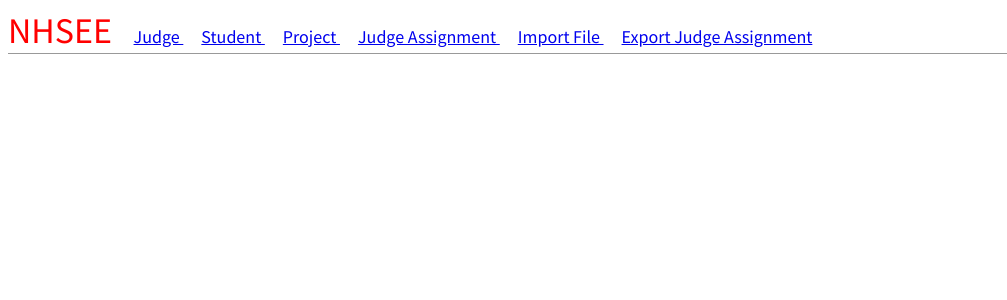
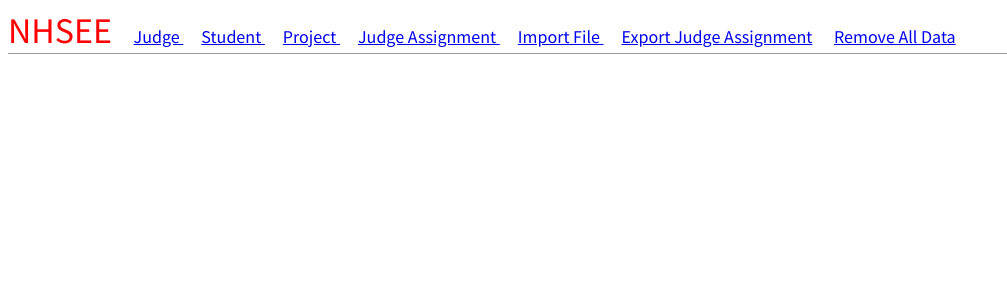
Before and after one commit to alextenczar/3-julian-alex, a Django app: page / in a window 1280 px wide. Shown: the top 300 px of the page, without its empty margins (0-1007 px from the left). Run offline with Django 3.2, Linux system fonts and the light colour scheme; some libraries are stand-ins or nearby versions.

Commit message:
added z-score calculate function & modified models + templates

```diff
--- a/scoring/admin.py
+++ b/scoring/admin.py
@@ -15,7 +15,8 @@ class ViewAdmin(ImportExportModelAdmin):
     # Judge_Assignment.objects.all().delete()
 
     # cal_average_score()
-    sort_rank()
+    # sort_rank()
+    cal_z_score()
 
     # wb = load_workbook(filename = 'Open Scoring UNH Ver09.xlsm', data_only=True)
     # sheet = wb.active
--- a/scoring/models.py
+++ b/scoring/models.py
@@ -36,3 +36,5 @@ class Judge_Assignment(models.Model):
     result_analysis_score = models.IntegerField(null=True)
     communication_score = models.IntegerField(null=True)
     raw_score = models.IntegerField(null=True)
+    z_score = models.FloatField(null=True)
+    rank = models.FloatField(null=True)
--- a/scoring/templates/base.html
+++ b/scoring/templates/base.html
@@ -20,6 +20,7 @@
                     <a href="{% url 'display_judge_assignments' %}" role="button" class="b"> Judge Assignment </a>
                     <a href="{% url 'import_file' %}" role="button" class="b"> Import File </a>
                     <a href="{% url 'export_jugde_assignment' %}" role="button" class="b" >Export Judge Assignment</a>
+                    <a href="{% url 'remove_all_data' %}" role="button" class="b" >Remove All Data</a>
             </div>
         </header>
         <div>
--- a/scoring/templates/home.html
+++ b/scoring/templates/home.html
@@ -54,6 +54,8 @@
                     <th>Result Analyis Score</th>
                     <th>Communication Score</th>
                     <th>Raw Score</th>
+                    <th>Z Score</th>
+                    <th>Rank Score</th>
                 </tr>
             </thead>
             {% endif %}
@@ -98,6 +100,8 @@
                     <td>{{ja_item.result_analysis_score}}</td>
                     <td>{{ja_item.communication_score}}</td>
                     <td>{{ja_item.raw_score}}</td>
+                    <td>{{ja_item.z_score|floatformat:3}}</td>
+                    <td>{{ja_item.rank_score|floatformat:2}}</td>
                 </tr>
                 {% endfor %}
             </tbody>
--- a/scoring/urls.py
+++ b/scoring/urls.py
@@ -12,5 +12,6 @@ urlpatterns = [
     path('import_request/', import_request, name='import_request'),
     path('display_students/', display_students, name='display_students'),
     path('import_file/', import_file, name='import_file'),
-    path('export_jugde_assignment/', export_jugde_assignment, name='export_jugde_assignment')
+    path('export_jugde_assignment/', export_jugde_assignment, name='export_jugde_assignment'),
+    path('remove_all_data/', remove_all_data, name='remove_all_data')
 ]
--- a/scoring/views.py
+++ b/scoring/views.py
@@ -7,6 +7,7 @@ from string import ascii_uppercase
 from .convertStrToNum import float1, int1
 from django.http import HttpResponse
 from .views import *
+from statistics import stdev, mean
 
 # Create your views here.
 class HomeListView(ListView):
@@ -183,6 +184,13 @@ def import_request(request):
     methods.importFile()
     return render(request, 'home.html')
 
+def remove_all_data(request):
+    Judge.objects.all().delete()
+    Project.objects.all().delete()
+    Student.objects.all().delete()
+    Judge_Assignment.objects.all().delete()
+    return render(request, 'home.html')
+
 def cal_average_score():
     done_list = []
     jas = list(Judge_Assignment.objects.all())
@@ -213,3 +221,17 @@ def sort_rank():
         projects[i].rank = i+1
     for p in projects:
         p.save()
+
+def cal_z_score():
+    projects = list(Project.objects.all())
+    for project in projects:
+        jas = list(Judge_Assignment.objects.filter(project_id = project.project_id))
+        for ja in jas:
+            jas_projects = list(Judge_Assignment.objects.filter(judge_id = ja.judge_id))
+            all_judge_scores = []
+            for jas_project in jas_projects:
+                all_judge_scores.append(jas_project.raw_score)
+            if not all_judge_scores:
+                continue
+            ja.z_score = (ja.raw_score - mean(all_judge_scores))/stdev(all_judge_scores)
+            ja.save()
```
Also changed, not shown: scoring/migrations/0002_auto_20191118_2348.py (added).
